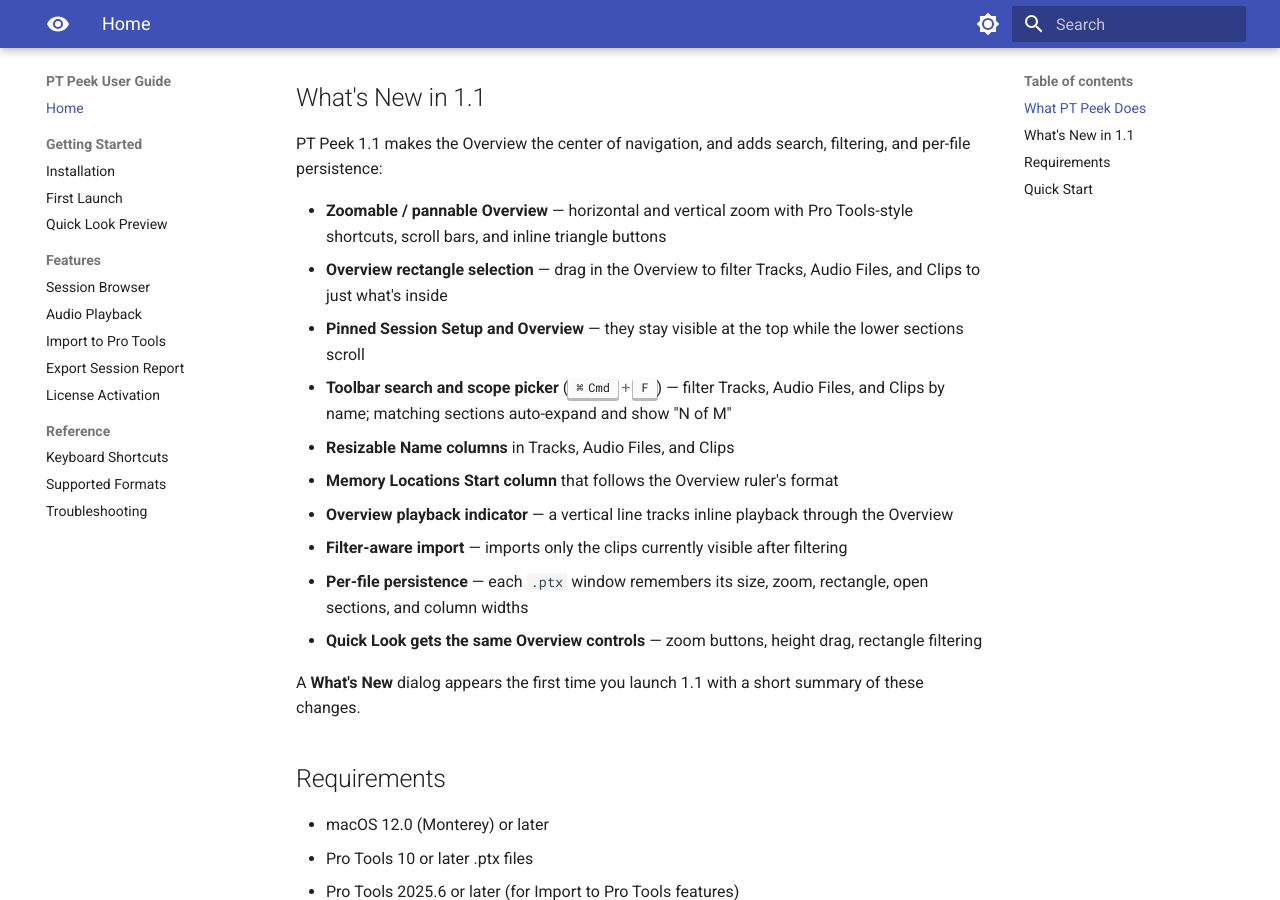
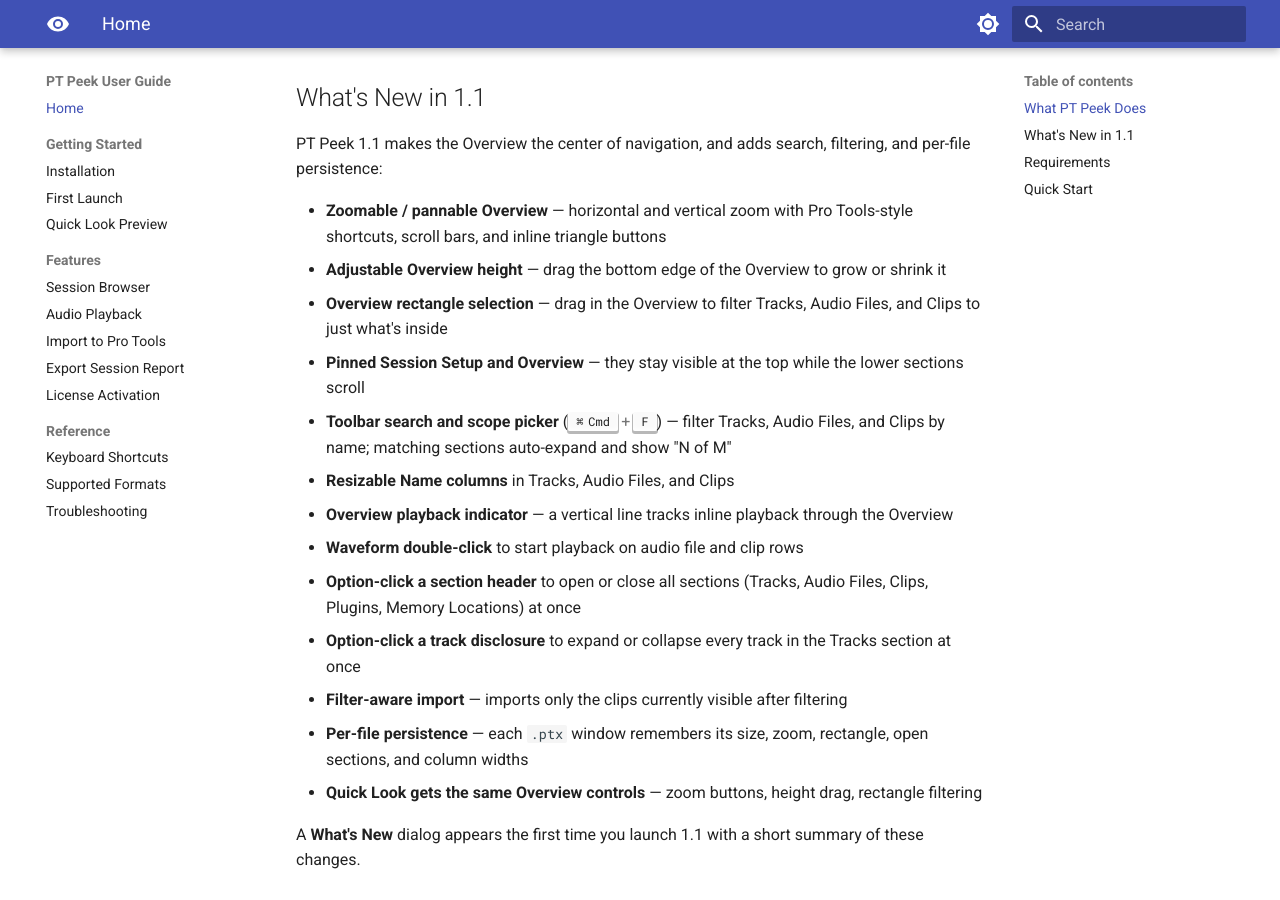
Before and after one commit to neyrinckaudio/docs-pt-peek, an MkDocs documentation site: the page built from docs/index.md, in a window 1280 px wide and 900 px high, scrolled down 570 px. Built offline with MkDocs 1.6.1 and Material for MkDocs 9.7.7, drawn with Linux system fonts in a browser that asks for light colours.

Commit message:
Refresh What's New in 1.1
Add adjustable Overview height, waveform double-click, and the
option-click open/close-all gestures. Drop Memory Locations Start
column from the highlights.

Co-Authored-By: Claude Opus 4.7 (1M context) <noreply@anthropic.com>

```diff
--- a/docs/index.md
+++ b/docs/index.md
@@ -15,12 +15,15 @@
 PT Peek 1.1 makes the Overview the center of navigation, and adds search, filtering, and per-file persistence:
 
 - **Zoomable / pannable Overview** — horizontal and vertical zoom with Pro Tools-style shortcuts, scroll bars, and inline triangle buttons
+- **Adjustable Overview height** — drag the bottom edge of the Overview to grow or shrink it
 - **Overview rectangle selection** — drag in the Overview to filter Tracks, Audio Files, and Clips to just what's inside
 - **Pinned Session Setup and Overview** — they stay visible at the top while the lower sections scroll
 - **Toolbar search and scope picker** (++cmd+f++) — filter Tracks, Audio Files, and Clips by name; matching sections auto-expand and show "N of M"
 - **Resizable Name columns** in Tracks, Audio Files, and Clips
-- **Memory Locations Start column** that follows the Overview ruler's format
 - **Overview playback indicator** — a vertical line tracks inline playback through the Overview
+- **Waveform double-click** to start playback on audio file and clip rows
+- **Option-click a section header** to open or close all sections (Tracks, Audio Files, Clips, Plugins, Memory Locations) at once
+- **Option-click a track disclosure** to expand or collapse every track in the Tracks section at once
 - **Filter-aware import** — imports only the clips currently visible after filtering
 - **Per-file persistence** — each `.ptx` window remembers its size, zoom, rectangle, open sections, and column widths
 - **Quick Look gets the same Overview controls** — zoom buttons, height drag, rectangle filtering
```
Also changed, not shown: site/index.html, site/search/search_index.json, site/sitemap.xml, 1 other file.
